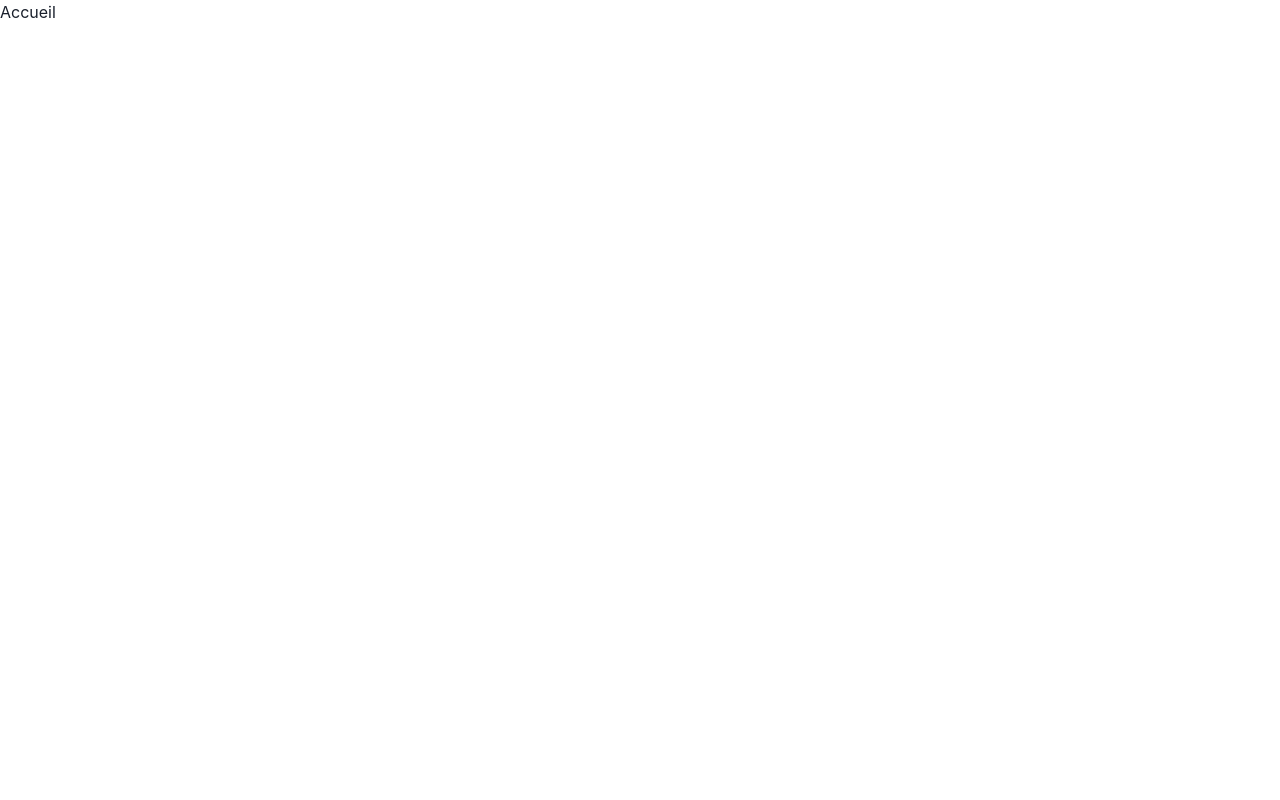
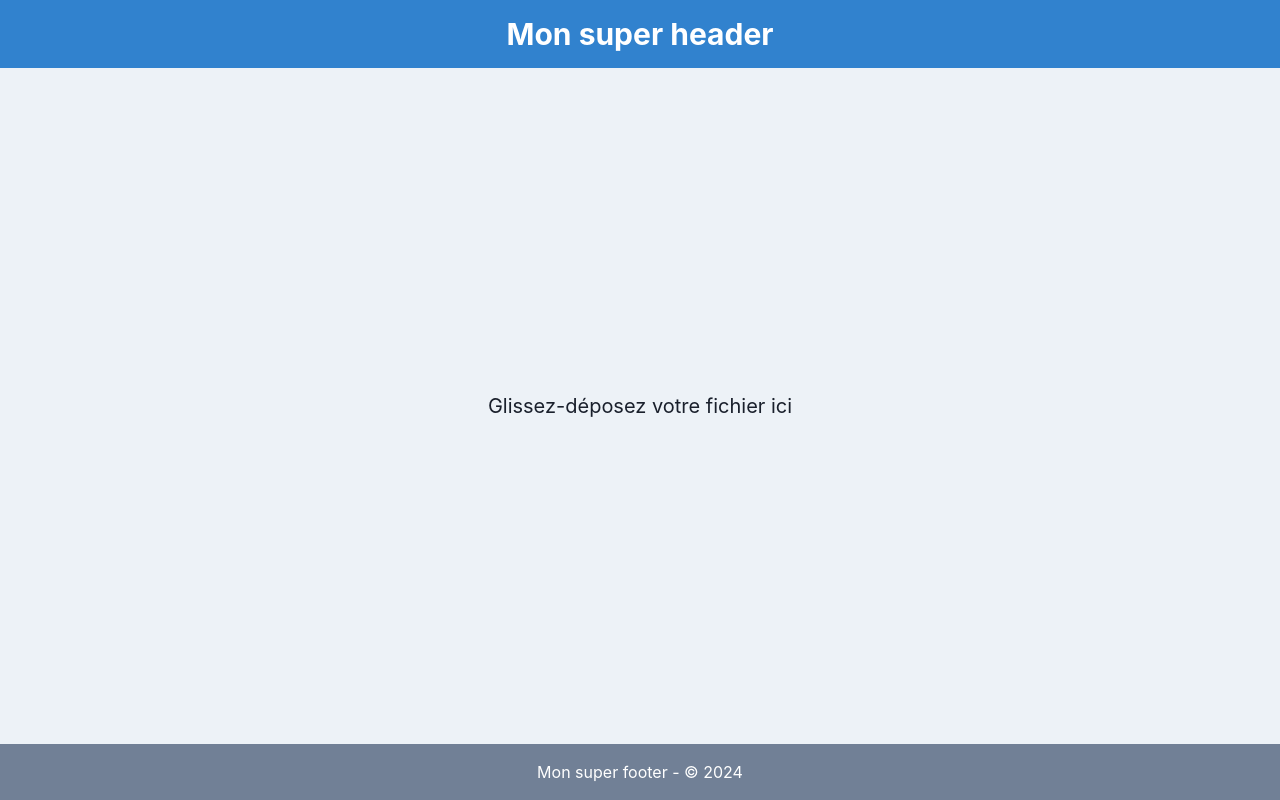
Before and after one commit to BrakebeinDerJegerMeister/aoktsweb, a React (Vite) app: page / in a window 1280 px wide. Built offline with nearby package versions, Linux system fonts and the light colour scheme.

Commit message:
header main footer

```diff
--- a/src/App.tsx
+++ b/src/App.tsx
@@ -1,11 +1,19 @@
-import AppRouter from './AppRouter';
+import React from 'react';
+import { Flex } from '@chakra-ui/react';
+import Header from './maincomponents/Header';
+import Footer from './maincomponents/Footer';
+import AppRouter from './maincomponents/AppRouter';
 
 const App: React.FC = () => {
   return (
-    <div>
-      <AppRouter />
-    </div>
+    <Flex direction="column" h="100vh">
+      <Header />
+      <Flex id="main" flex="1" direction="column" h="100%">
+          <AppRouter />
+      </Flex>
+      <Footer />
+    </Flex>
   );
 };
 
-export default App
+export default App;
--- a/src/main.tsx
+++ b/src/main.tsx
@@ -13,6 +13,7 @@ const colors = {
     700: '#2a69ac',
   },
 }
+
 const theme = extendTheme({ colors })
 
 
--- a/src/AppRouter.tsx
+++ b/src/maincomponents/AppRouter.tsx
@@ -1,7 +1,7 @@
 import React from 'react';
 import { BrowserRouter as Router, Route, Routes } from 'react-router-dom';
-import HomePage from './pages/HomePage';
-import ScenarioPage from './pages/ScenarioPage';
+import HomePage from '../pages/HomePage';
+import ScenarioPage from '../pages/ScenarioPage';
 
 const AppRouter: React.FC = () => {
   return (
--- /dev/null
+++ b/src/maincomponents/Footer.tsx
@@ -0,0 +1,14 @@
+import React from 'react';
+import { Flex, Text } from '@chakra-ui/react';
+
+const Footer: React.FC = () => {
+  return (
+    <Flex align="center" justify="center" bg="gray.500" color="white" p={4}>
+      <Text>
+        Mon super footer - © 2024
+      </Text>
+    </Flex>
+  );
+};
+
+export default Footer;
--- /dev/null
+++ b/src/maincomponents/Header.tsx
@@ -0,0 +1,14 @@
+import React from 'react';
+import { Flex, Heading } from '@chakra-ui/react';
+
+const Header: React.FC = () => {
+  return (
+    <Flex align="center" justify="center" bg="blue.500" color="white" p={4}>
+      <Heading as="h1" size="lg">
+        Mon super header
+      </Heading>
+    </Flex>
+  );
+};
+
+export default Header;
--- a/src/pages/HomePage.tsx
+++ b/src/pages/HomePage.tsx
@@ -1,11 +1,55 @@
-import React from 'react';
+import React, { useEffect, useState } from 'react';
+import { Box, Center, Text } from '@chakra-ui/react';
+import { useNavigate } from 'react-router-dom';
 
 const HomePage: React.FC = () => {
+  const [fileData, setFileData] = useState<Uint8Array | null>(null);
+  const navigate = useNavigate();
+
+  const handleDrop = (event: React.DragEvent<HTMLDivElement>) => {
+    event.preventDefault();
+    const file = event.dataTransfer.files[0];
+    // Exemple de validation de fichier
+    if (checkFileValidity()) {
+    // if (file.type === 'application/pdf' && checkFileValidity(file)) {
+      const reader = new FileReader();
+      reader.onload = (e) => {
+        const arrayBuffer = e.target?.result as ArrayBuffer;
+        setFileData(new Uint8Array(arrayBuffer));
+      };
+      reader.readAsArrayBuffer(file);
+    } else {
+      console.error('Le fichier n\'est pas valide');
+    }
+  };
+
+  const checkFileValidity = (): boolean => {
+  //const checkFileValidity = (file: File): boolean => {
+    // Fonction de validation du fichier
+    // Vous pouvez implémenter votre logique de validation ici
+    return true;
+  };
+
+  useEffect(() => {
+    if (fileData) {
+      navigateToScenarioPage();
+    }
+  }, [fileData, navigate]);
+
+  const navigateToScenarioPage = () => {
+    navigate('/scenario', { state: { fileData } });
+  };
+
+  const handleDragOver = (event: React.DragEvent<HTMLDivElement>) => {
+    event.preventDefault();
+  };
+
   return (
-    <div>
-      <h1>Accueil</h1>
-      {/* Contenu de la page d'accueil */}
-    </div>
+    <Box id="homepage" h="100%" w="100%" bg="gray.100"  onDrop={handleDrop} onDragOver={handleDragOver}>
+      <Center h="100%">
+        <Text fontSize="xl">Glissez-déposez votre fichier ici</Text>
+      </Center>
+    </Box>
   );
 };
 
--- a/src/pages/ScenarioPage.tsx
+++ b/src/pages/ScenarioPage.tsx
@@ -1,9 +1,16 @@
+// ScenarioPage.tsx
 import React from 'react';
+import { useLocation } from 'react-router-dom';
 
 const ScenarioPage: React.FC = () => {
+  const location = useLocation();
+  const fileData = location.state?.fileData as Uint8Array | null;
+
+
   return (
     <div>
       <h1>Page de Scénario</h1>
+      <p>{ fileData?.byteLength }</p>
       {/* Contenu de la page de scénario */}
     </div>
   );
```
